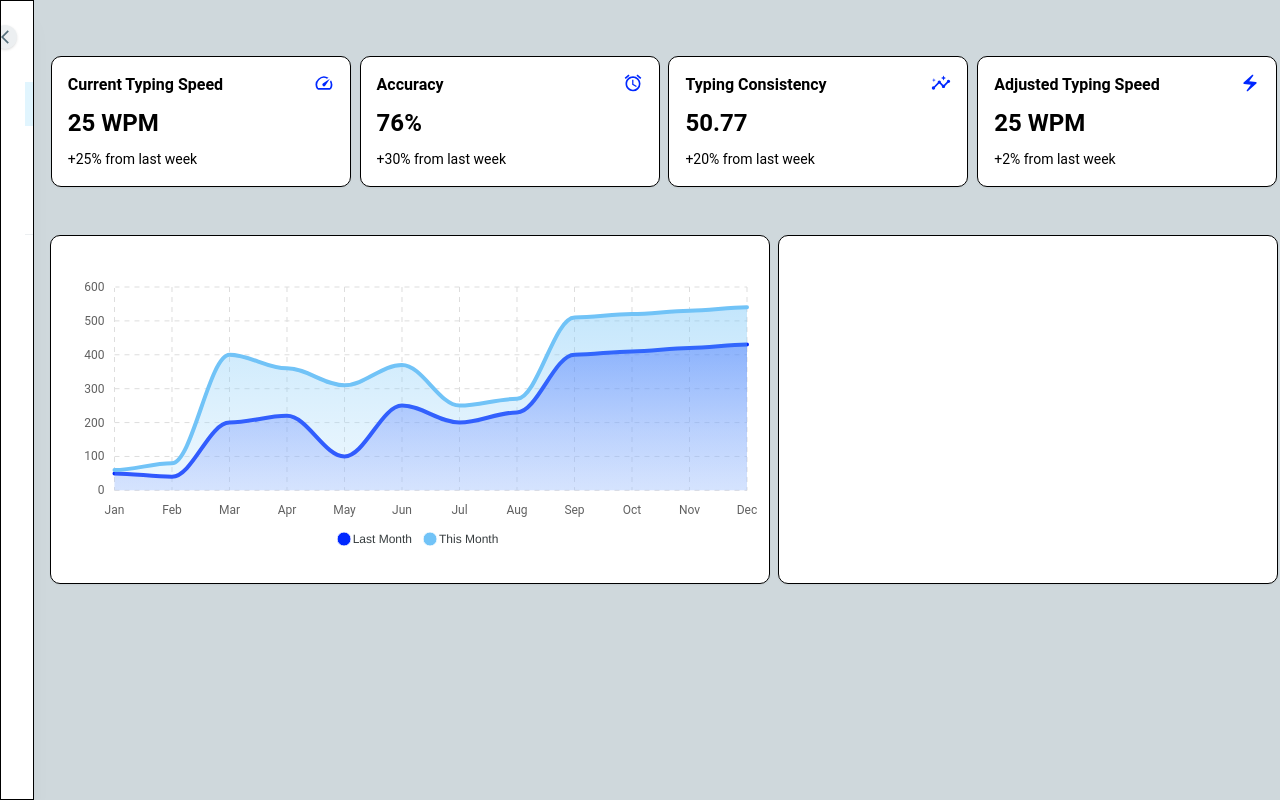
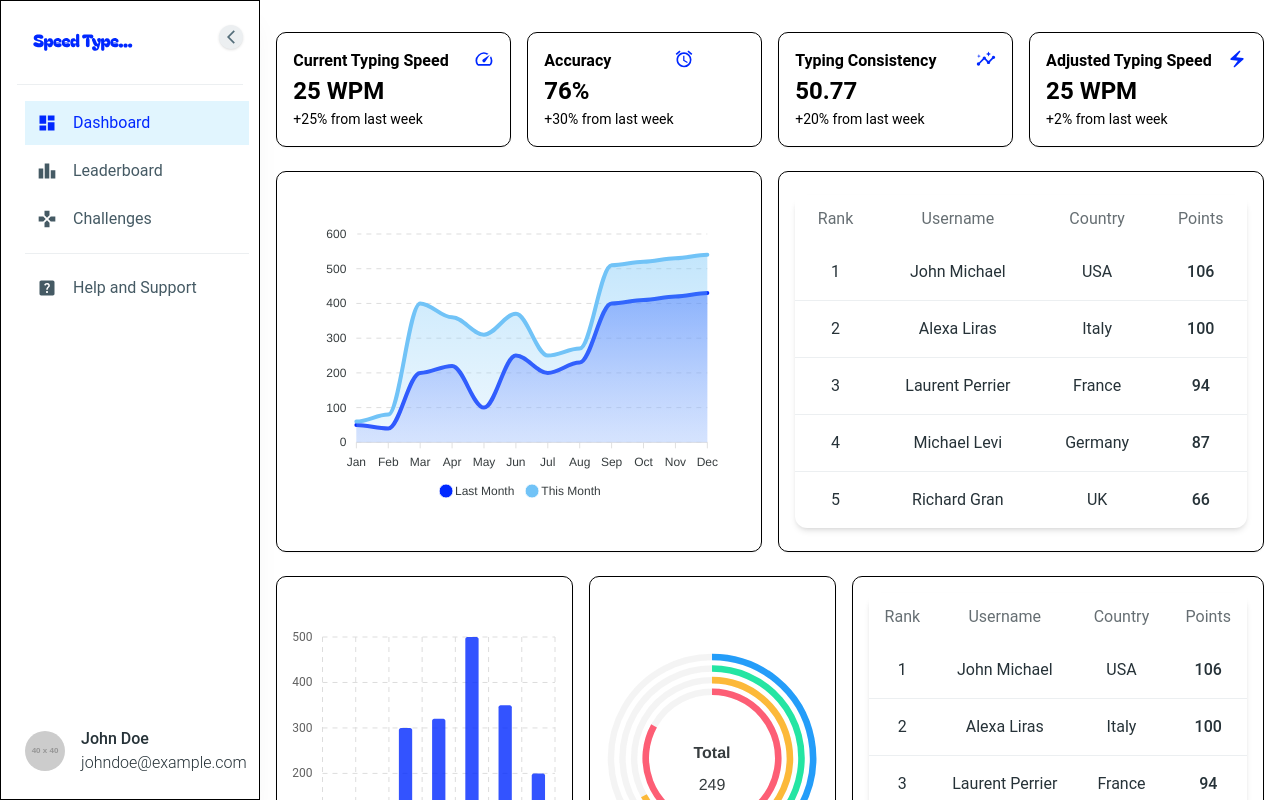
Before and after one commit to iyanu752/speedtype, a React (Vite) app in the folder client/speed-type/: page /dashmain in a window 1280 px wide. Built offline with nearby package versions, Linux system fonts and the light colour scheme.

Commit message:
dashboard additions

```diff
--- a/client/speed-type/src/charts/area.jsx
+++ b/client/speed-type/src/charts/area.jsx
@@ -1,105 +1,54 @@
-import Chart from 'react-apexcharts';
+import Chart from "react-apexcharts";
 
 const Area = () => {
-    const series = [ {
+  const series = [
+    {
       name: "Last Month",
       data: [50, 40, 200, 220, 100, 250, 200, 230, 400, 410, 420, 430],
     },
     {
       name: "This Month",
       data: [60, 80, 400, 360, 310, 370, 250, 270, 510, 520, 530, 540],
-    }];
+    },
+  ];
+
   const options = {
     chart: {
-          height: 250,
-          type: 'area',
-          toolbar: {
-            show: false,
+      type: "area",
+      toolbar: { show: false },
     },
-          title: {
-            show: "",
+    dataLabels: { enabled: false },
+    colors: ["#0028FF", "#71c3f7"],
+    stroke: { lineCap: "round", curve: "smooth" },
+    markers: { size: 0 },
+    xaxis: {
+      categories: [
+        "Jan", "Feb", "Mar", "Apr", "May", "Jun",
+        "Jul", "Aug", "Sep", "Oct", "Nov", "Dec",
+      ],
+      labels: { style: { fontSize: "12px" } },
     },
-        },
-        dataLabels: {
-          enabled: false
-        },
-        colors: ["#0028FF", "#71c3f7"],
-        stroke: {
-          lineCap: "round",
-          curve: "smooth",
-        },
-        markers: {
-          size: 0,
-        },
-        xaxis: {
-          axisTicks: {
-            show: false,
-          },
-          axisBorder: {
-            show: false,
-          },
-          labels: {
-            style: {
-              colors: "#616161",
-              fontSize: "12px",
-              fontFamily: "inherit",
-              fontWeight: 400,
-            },
-          },
-          categories: [
-           "Jan",
-            "Feb",
-            "Mar",
-            "Apr",
-            "May",
-            "Jun",
-            "Jul",
-            "Aug",
-            "Sep",
-            "Oct",
-            "Nov",
-            "Dec",
-          ],
-        },
-        yaxis: {
-          labels: {
-            style: {
-              colors: "#616161",
-              fontSize: "12px",
-              fontFamily: "inherit",
-              fontWeight: 400,
-            },
-          },
-        },
+    yaxis: { labels: { style: { fontSize: "12px" } } },
     grid: {
-          show: true,
       borderColor: "#dddddd",
       strokeDashArray: 5,
-          xaxis: {
-            lines: {
-              show: true,
     },
-          },
-          padding: {
-            top: 5,
-            right: 20,
-          },
-        },
-        fill: {
-          opacity: 0.8,
-        },
-        tooltip: {
-          theme: "dark",
-        },
+    fill: { opacity: 0.8 },
+    tooltip: { theme: "dark" },
   };
 
-
-
-
-
   return (
-    <div className="area ">
-      <Chart options={options} series={series}  type="area" width="700" height= "300" />
+    <div
+      className="area-chart-container w-full h-auto overflow-hidden"
+      style={{ maxWidth: "100%", padding: "1rem" }}
+    >
+      <Chart
+        options={options}
+        series={series}
+        type="area"
+        width="100%"
+        height="300"
+      />
     </div>
   );
 };
--- a/client/speed-type/src/charts/bar.jsx
+++ b/client/speed-type/src/charts/bar.jsx
@@ -1,62 +1,40 @@
 import Chart from 'react-apexcharts';
 
 const Bar = () => {
-  const series = [{
-        name: 'Inflation',
-        data: [2.3, 3.1, 4.0, 10.1, 4.0, 3.6, 3.2]
-      }];
-      const options = {
+  const chartConfig = {
+    type: "bar",
+    height: 240,
+    series: [
+      {
+        name: "Sales",
+        data: [50, 40, 300, 320, 500, 350, 200, ],
+      },
+    ],
+    options: {
     chart: {
-          height: 350,
-          type: 'bar',
       toolbar: {
         show: false,
+      },
+    },
+    title: {
+      show: "",
     },
     dataLabels: {
       enabled: false,
     },
-        },
+    colors: ["#0028FF"],
     plotOptions: {
       bar: {
         columnWidth: "40%",
         borderRadius: 2,
-            // dataLabels: {
-            //   position: 'top', // top, center, bottom
-            // },
-          }
       },
-        dataLabels: {
-          enabled: true,
-          formatter: function (val) {
-            return val + "%";
     },
-          offsetY: -20,
-          style: {
-            fontSize: '12px',
-            colors: ["#304758"]
-          }
+    xaxis: {
+      axisTicks: {
+        show: false,
       },
-
-        xaxis: {
-          categories: ["S", "M", "T", "W", "T", "F", "S"],
-          position: 'top',
       axisBorder: {
-            show: false
-          },
-          axisTicks: {
-            show: false
-          },
-          crosshairs: {
-            fill: {
-              type: 'gradient',
-              gradient: {
-                colorFrom: '#D8E3F0',
-                colorTo: '#BED1E6',
-                stops: [0, 100],
-                opacityFrom: 0.4,
-                opacityTo: 0.5,
-              }
-            }
+        show: false,
       },
       labels: {
         style: {
@@ -66,9 +44,16 @@ const Bar = () => {
           fontWeight: 400,
         },
       },
-          tooltip: {
-            enabled: true,
-          }
+      categories: [
+        "Mon",
+        "Tue",
+        "Wed",
+        "Thu",
+        "Fri",
+        "Sat",
+        "Sun",
+      ],
+      position: 'bottom',
     },
     yaxis: {
       labels: {
@@ -100,15 +85,15 @@ const Bar = () => {
     tooltip: {
       theme: "dark",
     },
+    }
   };
-
-
 
   return (
     <div className="bar">
-      <Chart options={options} series={series}  type="bar" width="300" height={'250'} />
+      <Chart options={chartConfig.options} series={chartConfig.series} type="bar" width="100%" height={'300'} />
     </div>
   );
 };
 
+
 export default Bar;
--- a/client/speed-type/src/components/dashboard/dashmain.jsx
+++ b/client/speed-type/src/components/dashboard/dashmain.jsx
@@ -1,178 +1,74 @@
-// import Progress from '/assets/progress.svg'
-// import Inactive from '/assets/inactive.svg'
-// import Completed from '/assets/completed.svg'
-// import Point from '/assets/point.svg'
-// import Typing from '/assets/typing.png'
-// import Donut from '../../charts/donut'
-// import Bar from '../../charts/bar'
-// import Rader from '../../charts/rader'
+import Bar from '../../charts/bar'
+import Rader from '../../charts/rader'
 import Area from '../../charts/area'
-// import LeaderboardTable from '../leaderboard/leaderboardtable'
-// import ApexCharts from 'apexcharts'
 import { MdOutlineSpeed } from "react-icons/md";
 import { MdAccessAlarm } from "react-icons/md";
 import { MdOutlineElectricBolt } from "react-icons/md";
 import { MdInsights } from "react-icons/md";
+import LeaderboardTable from '../leaderboard/leaderboardtable';
 
 export default function Dashmain() {
     return (
-        <>
-        <div className="bg-blue-gray-100 flex flex-col w-screen px-[16px] font-roboto py-[32px]">
-            {/* <div className=" flex justify-between flex-wrap flex-row">
-                <div className="bg-white shadow-md flex gap-[50px] items-center flex-row p-[10px] rounded-[10px]">
-                    <div className="flex flex-col">
-                        <p className='text-gray'>Todays Progress</p>
-                        <span className='text-black font-bold'>2.3hrs</span>
+      <div className="flex flex-col w-full px-4 py-8 bg-white font-roboto overflow-y-auto h-screen">
+        {/* Stat Cards */}
+        <div className="flex flex-wrap justify-between gap-4">
+            <div className="bg-white flex flex-row justify-between shadow-sm border rounded-[10px] p-4 flex-1 max-w-[300px]">
+                <div>
+                <h5 className="text-slate-800 text-t2 font-semibold">Current Typing Speed</h5>
+                <p className="text-slate-600 font-bold text-h5">25 WPM</p>
+                <p className="text-slate-600 text-t3">+25% from last week</p>
                 </div>
+            <div><MdOutlineSpeed className='h-5 w-5 text-blue' /></div>
+            </div>
+             <div className="bg-white  flex flex-row justify-betweenshadow-sm border rounded-[10px] p-4 flex-1 max-w-[300px]">
                 <div>
-                        <img src={Progress} alt="" />
+                <h5 className="text-slate-800 text-t2 font-semibold">Accuracy</h5>
+                <p className="text-slate-600 font-bold text-h5">76%</p>
+                <p className="text-slate-600 text-t3">+30% from last week</p>
                 </div>
-
+                <div><MdAccessAlarm  className='h-5 w-5 text-blue' /></div>
              </div>
-
-                <div className="bg-white shadow-md  flex gap-[50px] items-center flex-row p-[10px] rounded-[10px]">
-                <div className="flex flex-col">
-                        <p className='text-gray'>Todays point</p>
-                        <span className='text-black font-bold'>50</span>
+            <div className="bg-white flex flex-row justify-between shadow-sm border rounded-[10px] p-4 flex-1 max-w-[300px]">
+                <div>
+                <h5 className="text-slate-800 text-t2 font-semibold">Typing Consistency</h5>
+                <p className="text-slate-600 font-bold text-h5">50.77</p>
+                <p className="text-slate-600 text-t3">+20% from last week</p>
                 </div>
+                <div>< MdInsights className='h-5 w-5 text-blue' /></div>
+            </div>
+            <div className="bg-white flex flex-row justify-between shadow-sm border rounded-[10px] p-4 flex-1 max-w-[300px]">
                 <div>
-                        <img src={Point} alt="" />
+                <h5 className="text-slate-800 text-t2 font-semibold">Adjusted Typing Speed</h5>
+                <p className="text-slate-600 font-bold text-h5">25 WPM</p>
+                <p className="text-slate-600 text-t3">+2% from last week</p>
+                </div>
+                <div>< MdOutlineElectricBolt className='h-5 w-5 text-blue' /></div>
             </div>
         </div>
 
-                <div className="bg-white shadow-md  flex gap-[50px] items-center flex-row p-[10px] rounded-[10px]">
-                <div className="flex flex-col">
-                        <p className='text-gray'>No of challenges completed</p>
-                        <span className='text-black font-bold'>30</span>
+        {/* Area Chart and Leaderboard */}
+        <div className="grid grid-cols-1 md:grid-cols-2 gap-4 mt-6">
+        <div className="bg-white flex justify-center items-center  shadow-sm border rounded-[10px] p-4">
+          <Area />
         </div>
-                    <div>
-                        <img src={Completed} alt="" />
+        <div className="bg-white shadow-sm flex justify-center items-center  border rounded-[10px] p-4 overflow-hidden">
+          <LeaderboardTable />
         </div>
       </div>
 
-                <div className="bg-white shadow-md flex gap-[50px] items-center flex-row p-[10px] rounded-[10px]">
-                <div className="flex flex-col">
-                        <p className='text-gray'>Inactive days</p>
-                        <span className='text-black font-bold'>12</span>
+      <div className='flex flex-row gap-4 mt-6'>
+        <div className="bg-white flex justify-center items-center shadow-sm border rounded-[10px] p-4 overflow-hidden w-[30%]">
+            <Bar />
         </div>
-                    <div>
-                        <img src={Inactive} alt="" />
+        <div className="bg-white flex justify-center items-center shadow-sm border rounded-[10px] p-4 overflow-hidden w-[25%] ">
+            <Rader />
         </div>
+        <div className="bg-white shadow-sm border rounded-[10px] p-4 overflow-hidden flex-grow">
+            <LeaderboardTable />
         </div>
-            </div>
-
-            <div className='flex pt-[30px]  gap-[30px] flex-row'>
-                <div className=''>
-                    <img className='w-[200px] h-[200px] shadow-md  rounded-[10px]' src={Typing} alt="" />
-                </div>
-                <div className='bg-white rounded-[10px] shadow-md   flex items-center justify-center'><Donut/></div>
-                <div className="bg-white w-[700px] px-[20px] h-[250px] shadow-md  rounded-[10px] flex flex-col justify-center">
-                <span className="font-bold text-left ml-[30px] mb-[8px]">Leaderboard</span>
-                <div className='flex justify-center'> <LeaderboardTable /></div>
-
-                </div>
-            </div>
-
-            <div className='flex pt-[30px] gap-[30px] flex-row'>
-                <div className='bg-white w-[300px] h-[300px] shadow-md  rounded-[10px] flex items-center justify-center '><Bar/></div>
-                <div className='bg-white w-[250px] h-[300px] shadow-md  rounded-[10px] flex items-center justify-center '><Rader/></div>
-                <div className='bg-white w-[600px] h-[300px] shadow-md  rounded-[10px] flex items-center justify-center'><Area/></div>
-
-            </div> */}
-
-            <>
-
-            </>
-            <div className='flex flex-row justify-evenly gap-[8px]'>
-                <div className="relative flex flex-row p-4 justify-between my-6 bg-white shadow-sm border rounded-[10px] border-slate-200 w-[300px]">
-                        <div>
-                            <h5 className="mb-2 text-slate-800 text-t2 font-semibold">
-                            Current Typing Speed
-                            </h5>
-                            <p className=" mb-2 text-h5 text-slate-600 leading-normal font-bold">
-                            25 WPM
-                            </p>
-
-                            <p className=" text-t3 text-slate-600 leading-normal font-normal">
-                            +25% from last week
-                            </p>
-
-                        </div>
-
-                        <div><MdOutlineSpeed className='h-5 w-5 text-blue' /></div>
-                    </div>
-
-                    <div className="relative flex flex-row p-4 justify-between my-6 bg-white shadow-sm border rounded-[10px] border-slate-200 w-[300px]">
-                        <div>
-                            <h5 className="mb-2 text-slate-800 text-t2 font-semibold">
-                            Accuracy
-                            </h5>
-                            <p className=" mb-2 text-h5 text-slate-600 leading-normal font-bold">
-                            76%
-                            </p>
-
-                            <p className=" text-t3 text-slate-600 leading-normal font-normal">
-                            +30% from last week
-                            </p>
-
-                        </div>
-
-                        <div><MdAccessAlarm className='h-5 w-5 text-blue' /></div>
-                    </div>
-
-                    <div className="relative flex flex-row p-4 justify-between my-6 bg-white shadow-sm border rounded-[10px] border-slate-200 w-[300px]">
-                        <div>
-                            <h5 className="mb-2 text-slate-800 text-t2 font-semibold">
-                            Typing Consistency
-                            </h5>
-                            <p className=" mb-2 text-h5 text-slate-600 leading-normal font-bold">
-                            50.77
-                            </p>
-
-                            <p className=" text-t3 text-slate-600 leading-normal font-normal">
-                            +20% from last week
-                            </p>
-
-                        </div>
-
-                        <div><MdInsights className='h-5 w-5 text-blue' /></div>
-                    </div>
-
-                    <div className="relative flex flex-row p-4 justify-between my-6 bg-white shadow-sm border rounded-[10px] border-slate-200 w-[300px]">
-                        <div>
-                            <h5 className="mb-2 text-slate-800 text-t2 font-semibold">
-                            Adjusted Typing Speed
-                            </h5>
-                            <p className=" mb-2 text-h5 text-slate-600 leading-normal font-bold">
-                            25 WPM
-                            </p>
-
-                            <p className=" text-t3 text-slate-600 leading-normal font-normal">
-                            +2% from last week
-                            </p>
-
-                        </div>
-
-                        <div><MdOutlineElectricBolt className='h-5 w-5 text-blue' /></div>
         </div>
 
 
       </div>
-
-            <div className='flex flex-row justify-evenly gap-[8px]'>
-                <div className="relative flex flex-row p-4 justify-between my-6 bg-white shadow-sm border rounded-[10px] border-slate-200 w-[720px]">
-                    <Area/>
-                </div>
-
-                <div className="relative flex flex-row p-4 justify-between my-6 bg-white shadow-sm border rounded-[10px] border-slate-200 w-[500px]">
-                    {/* <Area/> */}
-                </div>
-
-            </div>
-
-
-
-        </div>
-            </>
-    )
+    );
   }
--- a/client/speed-type/src/components/dashboard/dashnav.jsx
+++ b/client/speed-type/src/components/dashboard/dashnav.jsx
@@ -11,7 +11,7 @@ export default function Dashnav() {
   const isActive = (path) => location.pathname === path;
 
   return (
-    <Card
+<Card
       className={`h-screen rounded-none border transition-all duration-300 w-full ${
         isMinimized ? "w-[5rem]" : "w-[320px]"
       } p-4 shadow-xl shadow-blue-gray-900/5 overflow-hidden flex flex-col`}>
```
Also changed, not shown: client/speed-type/src/App.css (line endings or trailing spaces). Lines whose indentation alone changed are shown as unchanged.
